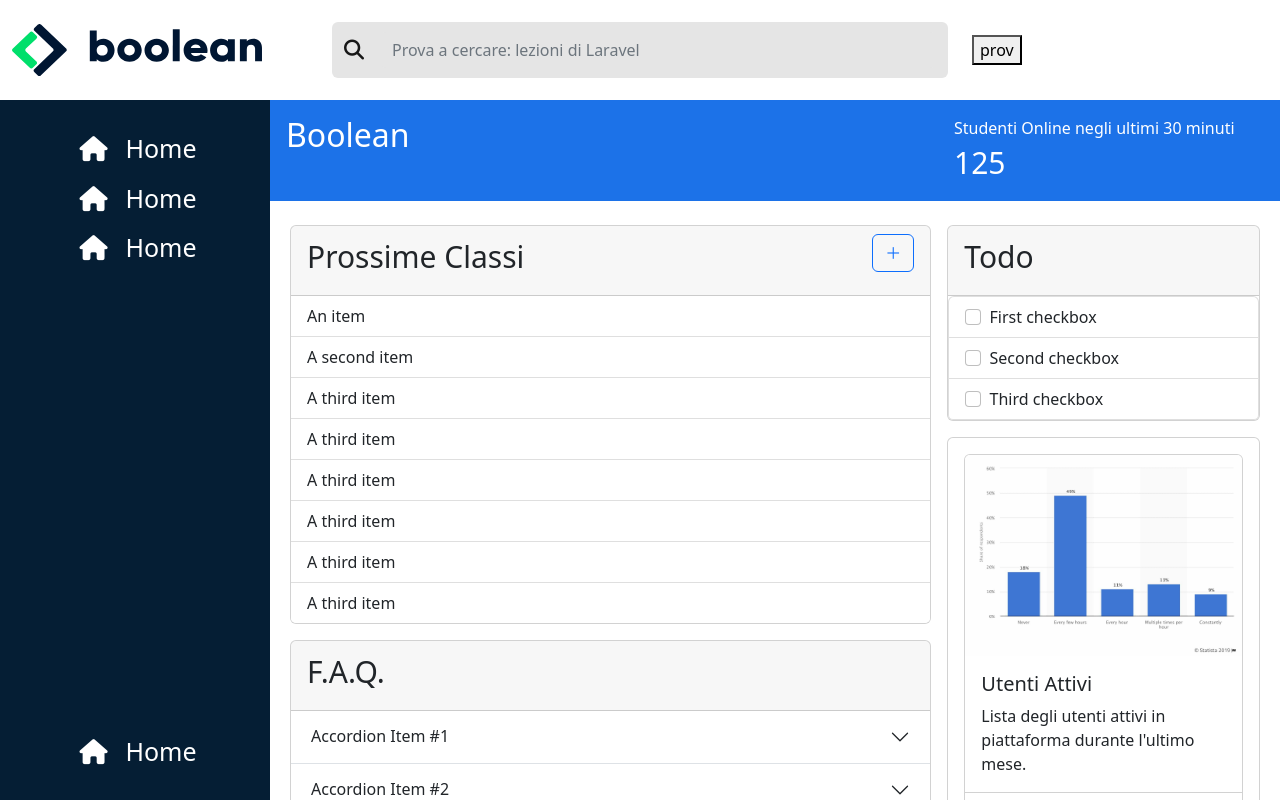
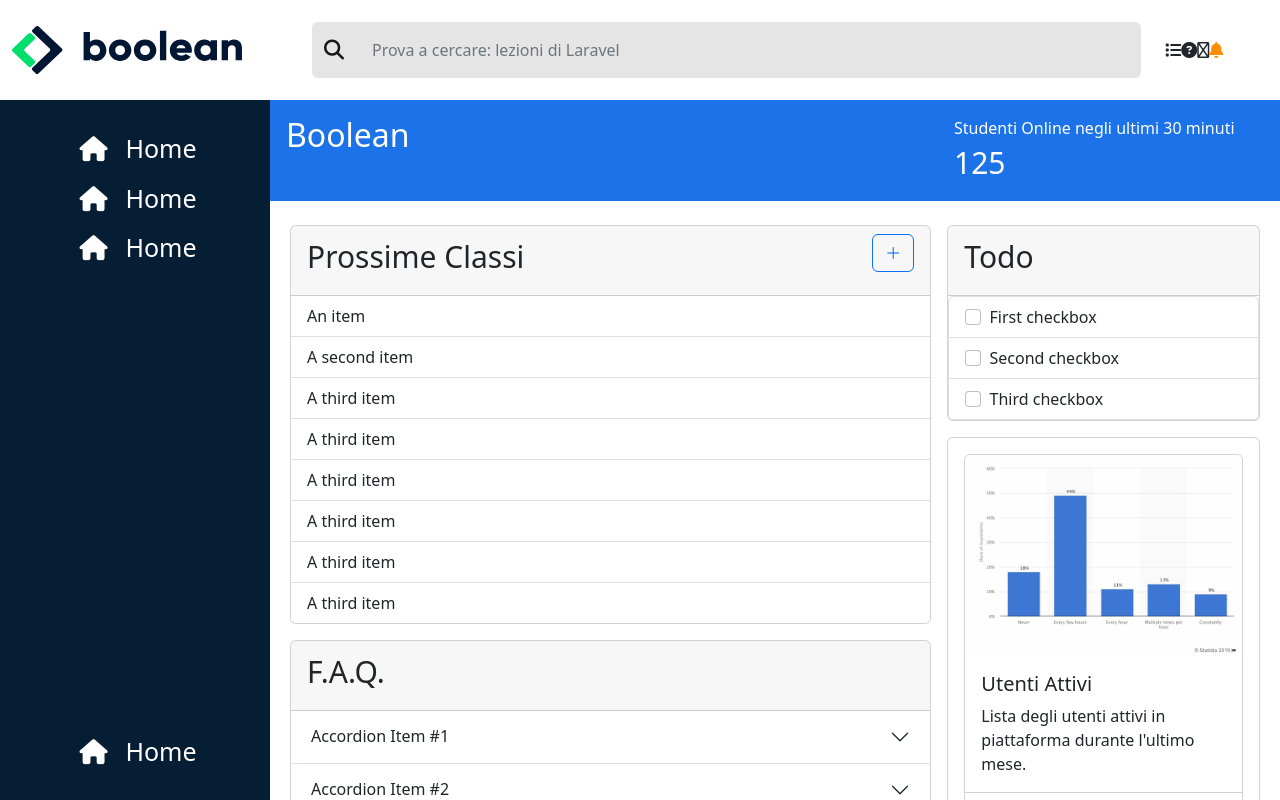
Before and after one commit to robpap96/html-css-bootstrap-dashboard, a plain HTML site: page index.html in a window 1280 px wide. Drawn offline with nearby package versions, Linux system fonts and the light colour scheme.

Commit message:
aggiunto right nav

```diff
--- a/css/style.css
+++ b/css/style.css
@@ -52,29 +52,7 @@ aside button {
 }
 /* /BUTTON */
 
-/* HEADER ELEMENTS */
-header .container-fluid {
-    height: 70px;
-}
-header .logo-mobile img {
-  width: 40px;
-  display: block;
-
-}
-header .logo-desktop img {
-    width: 250px;
-}
-header [class*="col-"] > {
-    width: 100%;
-}
-header .container .form-control {
-    background-color: #e5e5e5;
-    border: none;
-    width: 100%;
-}
-header .navbar form {
-    width: 100%;
-}
+/* COMMON */
 nav ul {
     margin: 0;
     padding: 0;
@@ -91,6 +69,38 @@ nav ul {
 .fluid-height {
     height: 100%;
 }
+/* /COMMON */
+
+/* HEADER ELEMENTS */
+header .container-fluid {
+    height: 70px;
+}
+header .logo-mobile img {
+  width: 40px;
+  display: block;
+}
+header .logo-desktop img {
+    width: 100%;
+    max-width: 230px;
+}
+header [class*="col-"] > {
+    width: 100%;
+}
+header .container .form-control {
+    background-color: #e5e5e5;
+    border: none;
+    width: 100%;
+}
+header .navbar form {
+    width: 100%;
+}
+header .navbar .container{
+    margin-left: 0;
+}
+.bell {
+    color: #ff8f00;
+}
+
 /* MEDIA QUERY */
 @media screen and (min-width: 992px) {
     header .container-fluid {
--- a/index.html
+++ b/index.html
@@ -21,8 +21,9 @@
 <body>
     <header>
         <div class="container-fluid">
-            <div class="row d-flex justify-content-center align-items-center fluid-height">
-                <div class="col-2 col-lg-3 col-xxl-2">
+            <div class="row d-flex align-items-center fluid-height">
+                <!-- LEFT-NAV -->
+                <div class="col-2 col-md-1 col-lg-3 col-xl-3 col-xxl-2" style="max-width: 300px;" >
                     <div class="logo-mobile d-lg-none d-flex align-items-center">
                         <img src="img/mobile-logo.png" alt="mobile-logo">
                     </div>
@@ -30,13 +31,9 @@
                         <img src="img/logo.svg" alt="logo">
                     </div>
                 </div>
-                <div class="col-8 col-lg-6 col-xl-6 col-xxl-8 ">
-                    <!-- <div class="d-flex form-inputs ">
-                        <div class="search-lens">
-                            <i class="fa-solid fa-magnifying-glass"></i>
-                        </div>
-                        <input class="form-control py-3" type="text" placeholder="Search any product...">
-                    </div>       -->
+                <!-- /LEFT-NAV -->
+                <!-- SEARCH-BAR -->
+                <div class="col-9 col-md-10 col-lg-8 col-xl-8 col-xxl-9 ">
                     <nav class="navbar rounded bg-lightgray">
                         <div class="container flex-nowrap">
                             <a class="navbar-brand" href="#">
@@ -48,9 +45,25 @@
                         </div>
                     </nav>
                 </div>
-                <div class="col-2 col-lg-3 col-xl-3 col-xxl-2 d-flex align-items-center">
-                    <button>prov</button>
+                <!-- /SEARCH-BAR -->
+                <!-- RIGHT-NAV -->
+                <div class="col-1 col-md-1 col-lg-1 col-xl-1 col-xxl-1 d-flex align-items-center">
+                    <div class="nav-right d-none d-lg-flex">
+                        <div class="option-btn">
+                            <i class="fa-solid fa-list"></i>
+                        </div>
+                        <div class="help-btn">
+                            <i class="fa-solid fa-circle-question"></i>
+                        </div>
+                        <div class="option2-btn">
+                            <i class="fa-regular fa-ellipsis-vertical"></i>
+                        </div>
+                    </div>
+                    <div class="bell">
+                        <i class="fa-solid fa-bell"></i>
+                    </div>
                 </div>
+                <!-- /RIGHT-NAV -->
             </div>
         </div>
     </header>
```
